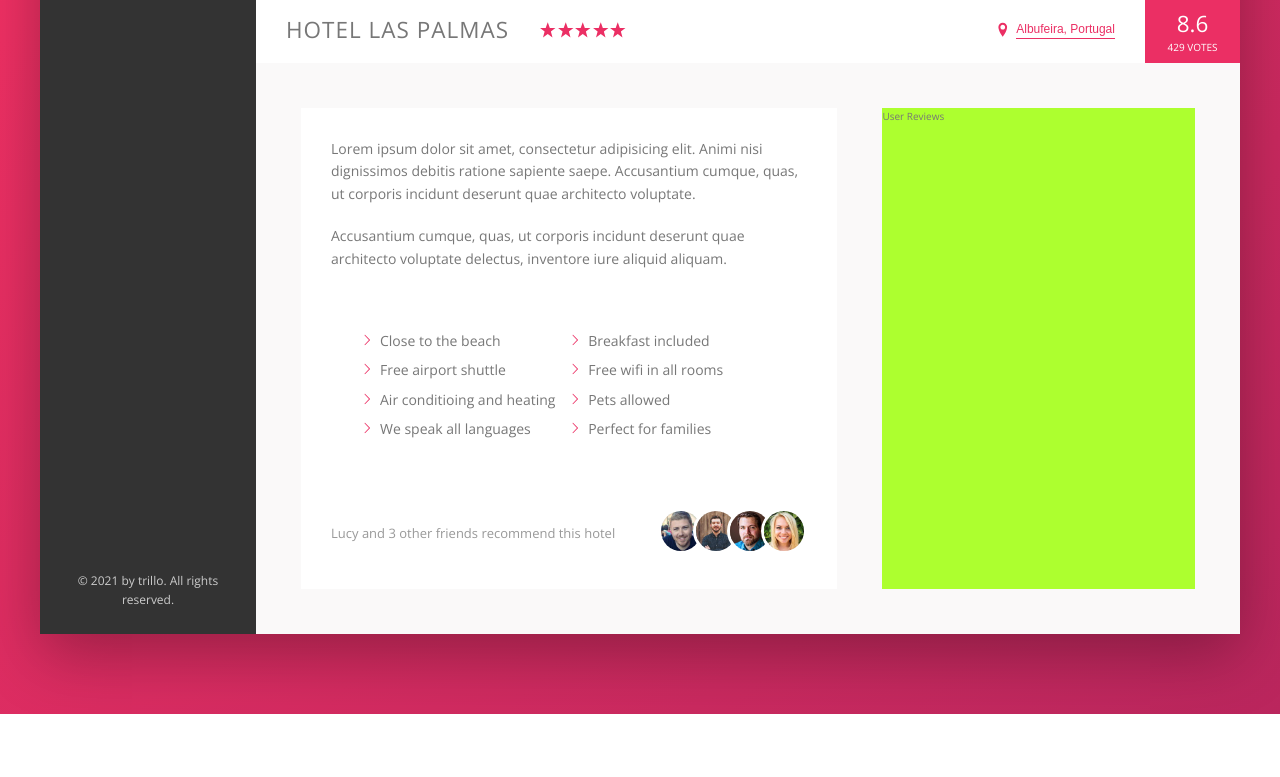
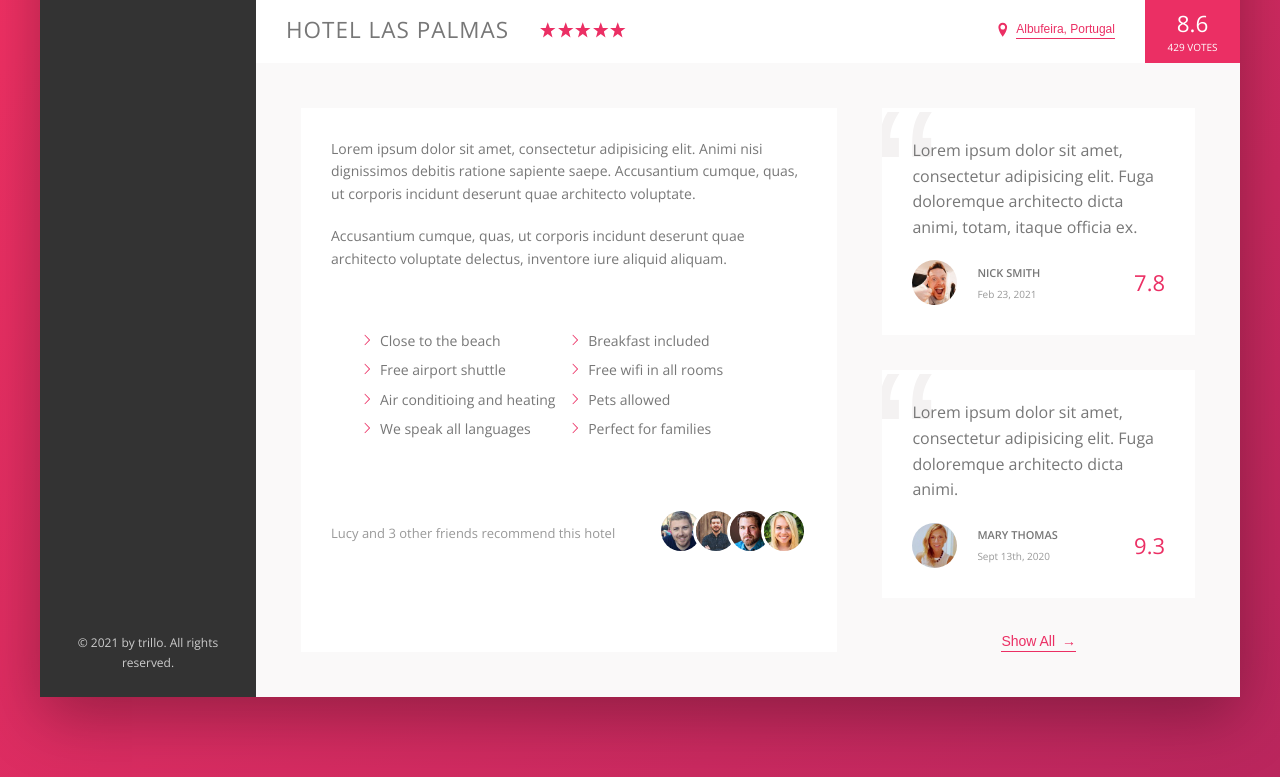
Before and after one commit to uroge/trillo-project, a website: page index.html in a window 1280 px wide. Shown: the part 538-1315 px from the top of the page. Before the commit the page ends 1252 px from the top, so only its background shows below. Drawn offline with nearby package versions, Linux system fonts and the light colour scheme.

Commit message:
created user review section

```diff
--- a/index.html
+++ b/index.html
@@ -156,7 +156,38 @@
                         </div>
 
                         <div class="user-reviews">
-                            User Reviews
+                            <figure class="review">
+                                <blockquote class="review__text">
+                                    Lorem ipsum dolor sit amet, consectetur adipisicing elit. Fuga doloremque architecto dicta animi, totam, itaque officia ex.
+                                </blockquote>
+                                <figcaption class="review__user">
+                                    <img src="img/user-1.jpg" alt="User 1" class="review__photo">
+                                    <div class="review__user-box">
+                                        <p class="review__user-name">Nick Smith</p>
+                                        <p class="review__user-date">Feb 23, 2021</p>
+                                    </div>
+                                    <div class="review__rating">
+                                        7.8
+                                    </div>
+                                </figcaption>
+                            </figure>
+
+                            <figure class="review">
+                                <blockquote class="review__text">
+                                    Lorem ipsum dolor sit amet, consectetur adipisicing elit. Fuga doloremque architecto dicta animi.
+                                </blockquote>
+                                <figcaption class="review__user">
+                                    <img src="img/user-2.jpg" alt="User 1" class="review__photo">
+                                    <div class="review__user-box">
+                                        <p class="review__user-name">Mary Thomas</p>
+                                        <p class="review__user-date">Sept 13th, 2020</p>
+                                    </div>
+                                    <div class="review__rating">
+                                        9.3
+                                    </div>
+                                </figcaption>
+                            </figure>
+                            <button class="btn-inline">Show All <span>&rarr;</span></button>
                         </div>
                     </div>
                 </main>
--- a/sass/_components.scss
+++ b/sass/_components.scss
@@ -263,8 +263,17 @@
     cursor: pointer;
     transition: all .2s;
 
+    & span {
+        margin-left: 3px;
+        transition: margin-left .2s;
+    }
+
     &:hover {
         color: var(--color-grey-dark-1);
+
+        span {
+            margin-left: 8px;
+        }
     }
 
     &:focus {
@@ -360,3 +369,68 @@
         }
     }
 }
+
+// REVIEWS
+.review {
+    background-color: #fff;
+    box-shadow: var(--shadow-light);
+    padding: 3rem;
+    margin-bottom: 3.5rem;
+
+    display: flex;
+    flex-direction: column;
+    position: relative;
+    overflow: hidden;
+
+    &__text {
+        margin-bottom: 2rem;
+        font-size: 1.6rem;
+        z-index: 10;
+    }
+
+    &__user {
+        display: flex;
+        align-items: center;
+    }
+
+    &__photo {
+        height: 4.5rem;
+        width: 4.5rem;
+        border-radius: 50%;
+        margin-right: 2rem;
+    }
+
+    &__user-box {
+        margin-right: auto;
+    }
+
+    &__user-name {
+        text-transform: uppercase;
+        font-weight: 600;
+        font-size: 1.1rem;
+        margin-bottom: .4rem;
+    }
+
+    &__user-date {
+        font-size: 1rem;
+        color: var(--color-grey-dark-3);
+    }
+
+    &__rating {
+        font-size: 2.2rem;
+        font-weight: 300;
+        color: var(--color-primary);
+    }
+
+    &::before {
+        content: "\201C";
+        position: absolute;
+        top: -2.75rem;
+        left: -1rem;
+        line-height: 1;
+        font-size: 20rem;
+        color: var(--color-grey-light-2);
+        font-family: sans-serif;
+        z-index: 1;
+    }
+}
--- a/sass/_layout.scss
+++ b/sass/_layout.scss
@@ -39,6 +39,7 @@
     padding: 4.5rem;
     background-color: var(--color-grey-light-1);
     border-bottom: var(--line);
+    font-size: 1.4rem;
 }
 
 .description {
@@ -51,6 +52,9 @@
 }
 
 .user-reviews {
-    background-color: greenyellow;
     flex: 1;
+    display: flex;
+    flex-direction: column;
+    justify-content: center;
+    align-items: center;
 }
```
Also changed, not shown: css/style.css.
